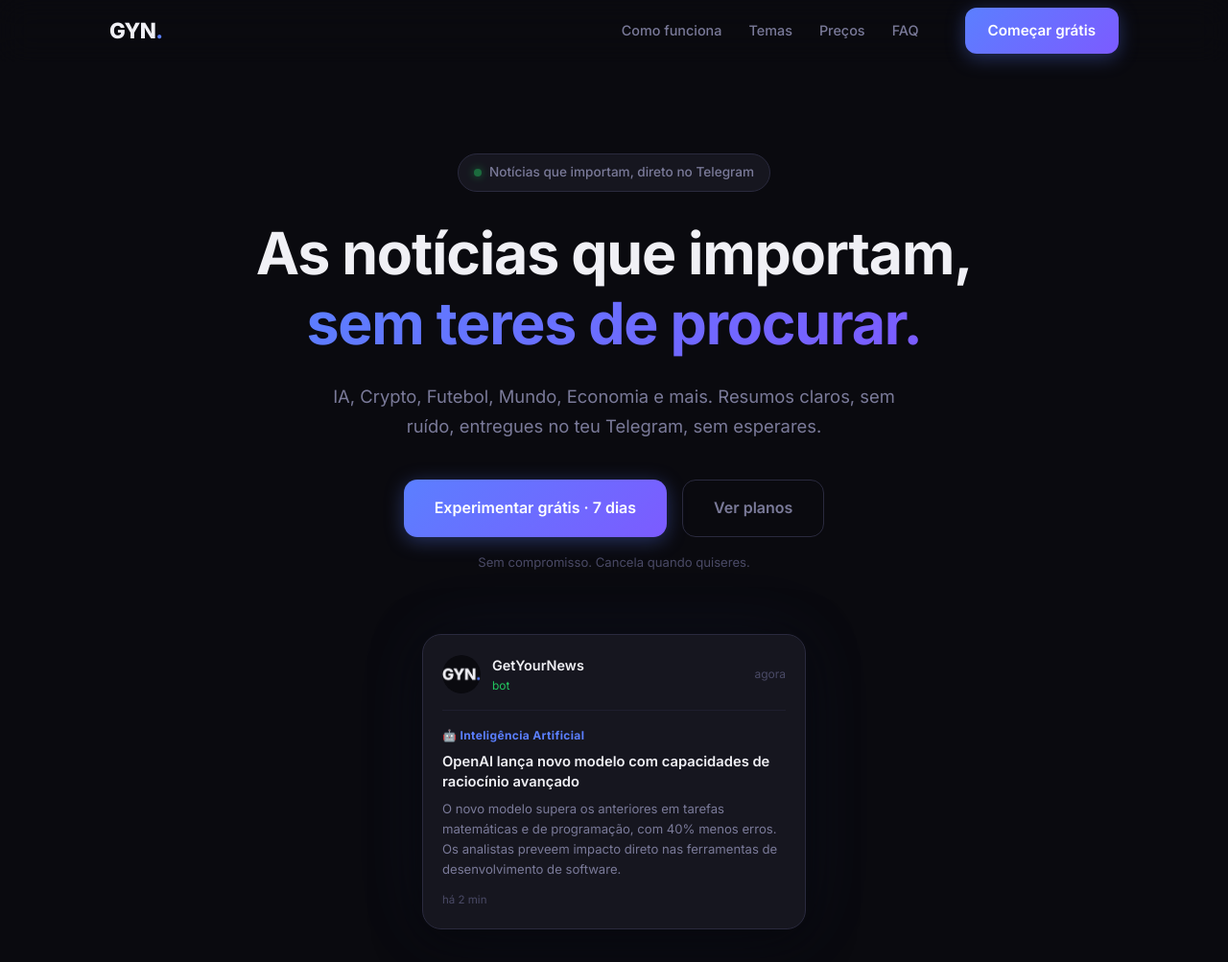
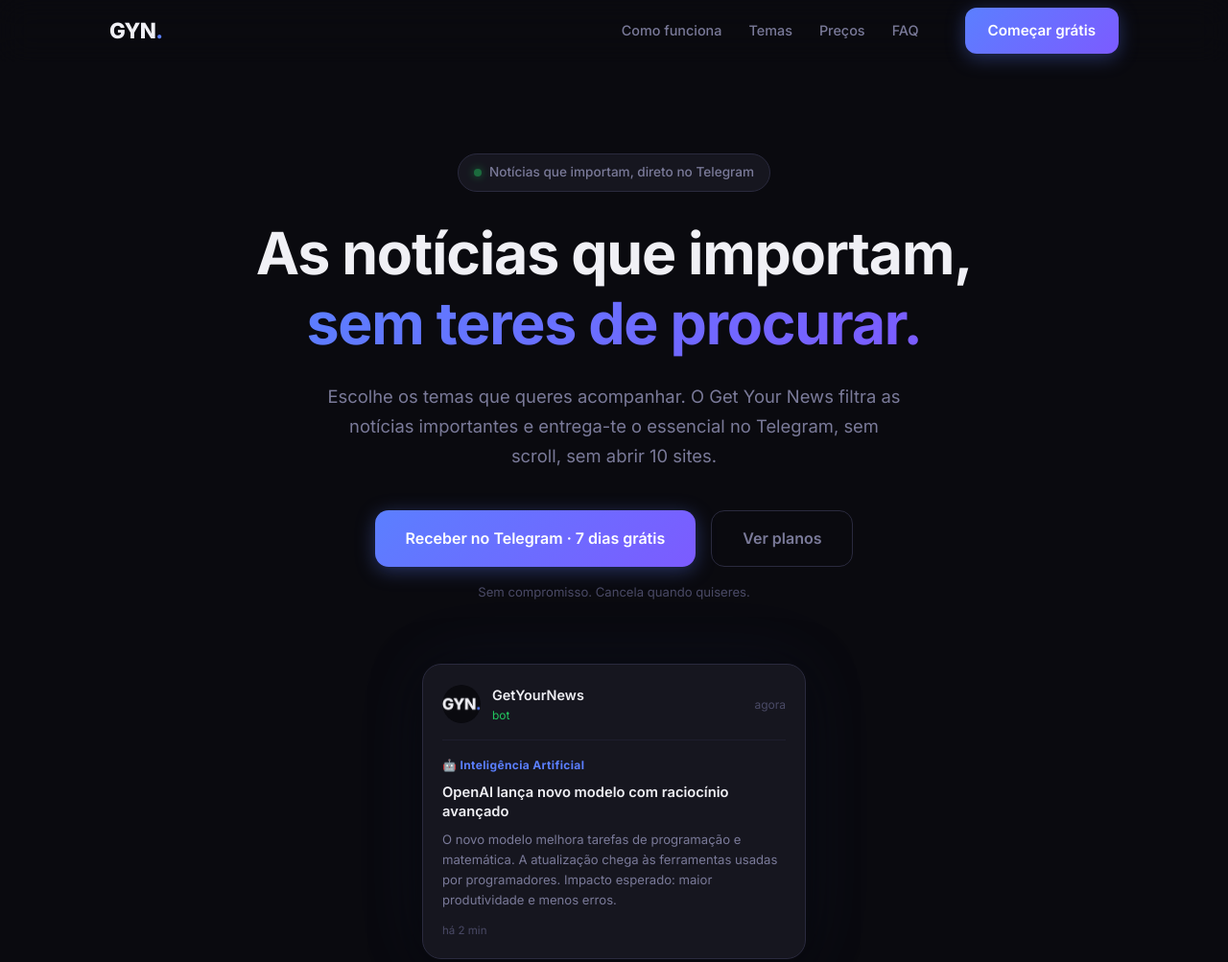
Before and after one commit to msnitramdev/GYN-Website, a plain HTML site: page pt/index.html in a window 1280 px wide. Shown: the top 1003 px of the page at 96% size. Drawn offline with Linux system fonts and the light colour scheme.

Commit message:
Improve landing page marketing message

```diff
--- a/pt/index.html
+++ b/pt/index.html
@@ -3,7 +3,7 @@
 <head>
   <meta charset="UTF-8" />
   <meta name="viewport" content="width=device-width, initial-scale=1.0" />
-  <meta name="description" content="Recebe as melhores notícias de IA, Crypto, Futebol, Mundo e Economia diretamente no Telegram, assim que detetamos. Resumos inteligentes, sem ruído." />
+  <meta name="description" content="Escolhe os temas que queres acompanhar. O Get Your News filtra as notícias importantes e entrega-te o essencial no Telegram, sem scroll e sem abrir 10 sites." />
   <title>Get Your News · Notícias que importam, direto no Telegram</title>
   <link rel="preconnect" href="https://fonts.googleapis.com" />
   <link rel="preconnect" href="https://fonts.gstatic.com" crossorigin />
@@ -84,12 +84,12 @@
       <span class="gradient-text">sem teres de procurar.</span>
     </h1>
     <p class="hero-subtitle">
-      IA, Crypto, Futebol, Mundo, Economia e mais. Resumos claros, sem ruído,
-      entregues no teu Telegram, sem esperares.
+      Escolhe os temas que queres acompanhar. O Get Your News filtra as notícias
+      importantes e entrega-te o essencial no Telegram, sem scroll, sem abrir 10 sites.
     </p>
     <div class="hero-ctas">
       <a href="https://t.me/GetYourNews_GYNBot" target="_blank" class="btn btn-primary btn-lg">
-        Experimentar grátis · 7 dias
+        Receber no Telegram · 7 dias grátis
       </a>
       <a href="#precos" class="btn btn-ghost btn-lg">Ver planos</a>
     </div>
@@ -108,8 +108,8 @@
         </div>
         <div class="tg-message">
           <div class="tg-tag">🤖 Inteligência Artificial</div>
-          <div class="tg-msg-title">OpenAI lança novo modelo com capacidades de raciocínio avançado</div>
-          <div class="tg-msg-body">O novo modelo supera os anteriores em tarefas matemáticas e de programação, com 40% menos erros. Os analistas preveem impacto direto nas ferramentas de desenvolvimento de software.</div>
+          <div class="tg-msg-title">OpenAI lança novo modelo com raciocínio avançado</div>
+          <div class="tg-msg-body">O novo modelo melhora tarefas de programação e matemática. A atualização chega às ferramentas usadas por programadores. Impacto esperado: maior produtividade e menos erros.</div>
           <div class="tg-msg-footer">há 2 min</div>
         </div>
       </div>
@@ -336,7 +336,7 @@
       <h2>Pronto para estar sempre informado?</h2>
       <p>Junta-te ao GYN e recebe as notícias que importam, sem esforço.</p>
       <a href="https://t.me/GetYourNews_GYNBot" target="_blank" class="btn btn-primary btn-lg">
-        Experimentar grátis · 7 dias
+        Receber no Telegram · 7 dias grátis
       </a>
       <p class="cta-note">Sem compromisso · Cancela quando quiseres</p>
     </div>
```
